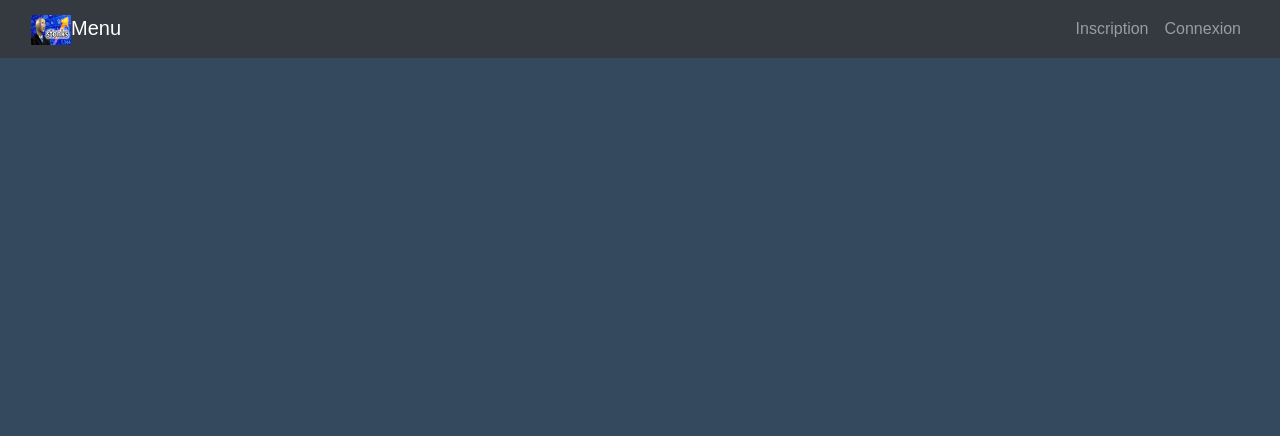
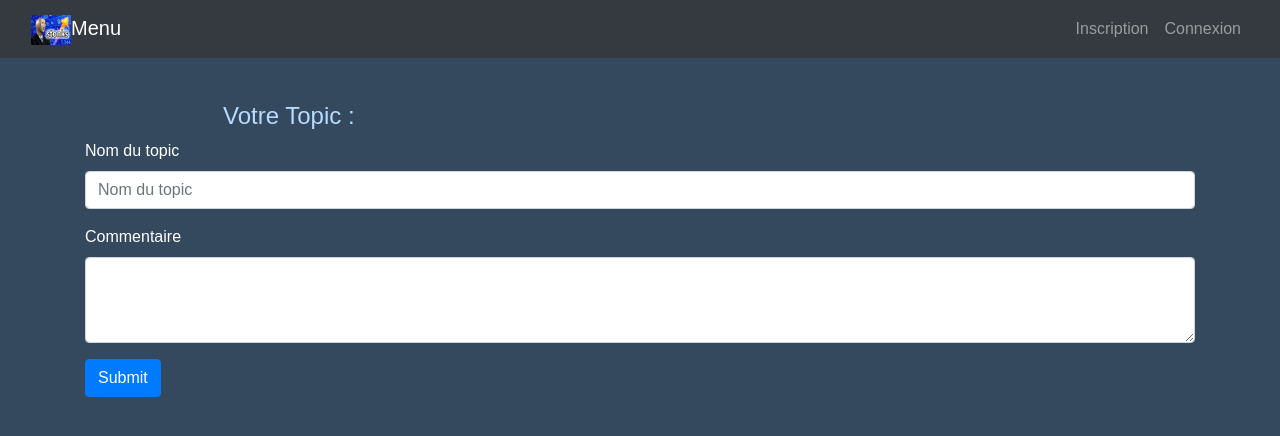
Before and after one commit to DamsOver/ProjetTM, a PHP site: page /displayTopics.php?gTheme=1 in a window 1280 px wide. Shown: the top 436 px of the page. Run offline with PHP 8.4, Linux system fonts and the light colour scheme; data that the repository does not hold is empty.

Commit message:
minorAffichage ajout commentaires, topic

```diff
--- a/bdd/donnees_programmer.sql
+++ b/bdd/donnees_programmer.sql
@@ -45,6 +45,6 @@ insert into commentaire(texte, dateajoutcom, mailcom, idtopic) values ('Comment
 
 select * from commentaire inner join topic using(idtopic) where nomtopic ="Comment créer un menu déroulant ?";
 
-/*insert into likecom(mail, idcom) values ('damien@me.com','1');
+insert into likecom(mail, idcom) values ('damien@me.com','1');
 insert into likecom(mail, idcom) values ('martin@me.com','2');
-insert into likecom(mail, idcom) values ('florian@me.com','1');*/
+insert into likecom(mail, idcom) values ('florian@me.com','1');
--- a/displayTopics.php
+++ b/displayTopics.php
@@ -13,6 +13,7 @@
 
         <link rel="stylesheet" type="text/css" href="css/index.css">
         <link rel="stylesheet" type="text/css" href="css/topic.css">
+        <link rel="stylesheet" type="text/css" href="css/commentaires.css">
         <script type="text/javascript" src="js/index.js"></script>
         <title>Topics</title>
     </head>
@@ -21,13 +22,34 @@
             include("php/navbar.php");
         ?>
 
+        <section id ="mainSection">
+            <div class ="grid-wrapper">
+                <div class ="comments">
+                    <?php
+                        include("php/getTopics.php");
+                    ?>
+                </div>
+                <div class="new-comment">
+                    <div class="titre h4 ml-1 pt-4 pl-4 pr-4">
+                        Votre Topic :
+                    </div>
+                </div>
+            </div>
+        </section>
+
         <div class="container">
-        <?php
-            include("php/getTopics.php");
-        ?>
+            <form>
+                <div class="form-group">
+                    <label for="InputNomTopic" style="color:white;">Nom du topic</label>
+                    <input type="text" class="form-control" id="InputNomTopic" placeholder="Nom du topic">
+                </div>
+                <div class="form-group">
+                    <label for="InputTextTopic" style="color:white;">Commentaire</label>
+                    <textarea class="form-control" id="InputTextTopic" rows="3"> </textarea>
+                </div>
+                <button type="submit" class="btn btn-primary">Submit</button>
+            </form>
         </div>
-
-
 
         <!-- jQuery first, then Popper.js, then Bootstrap JS -->
         <script src="js/jquery-3.4.1.min.js" crossorigin="anonymous"></script>
--- a/php/getCommentaires.php
+++ b/php/getCommentaires.php
@@ -1,7 +1,7 @@
 <?php
 include("php/config.php");
 $topic = $_GET['gTopic'];
-$req1 = $conn->prepare("select commentaire.texte,commentaire.dateajout,utilisateur.pseudo from commentaire left join topic using(idtopic) left join utilisateur on commentaire.mailcom=utilisateur.mail where nomtopic ='$topic' order by dateajout");
+$req1 = $conn->prepare("select commentaire.texte,commentaire.dateajoutcom,utilisateur.pseudo from commentaire left join topic using(idtopic) left join utilisateur on commentaire.mailcom=utilisateur.mail where nomtopic ='$topic' order by dateajoutcom");
 $req1 -> execute();
 
 
@@ -11,7 +11,7 @@ $select = '';
 if($req1 -> rowCount() > 0){
     while($data1 = $req1 -> fetch(PDO::FETCH_ASSOC)){
         $TxtComTmp = $data1['texte'];
-        $DateComTmp = $data1['dateajout'];
+        $DateComTmp = $data1['dateajoutcom'];
         $PseudoUtilTmp = $data1['pseudo'];
 
         $select .= '
```
Also changed, not shown: displayCommentaires.php (+11 -7 lines).
